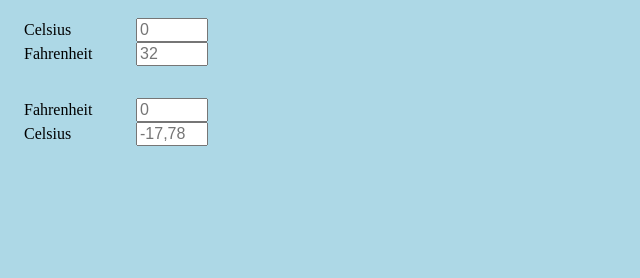
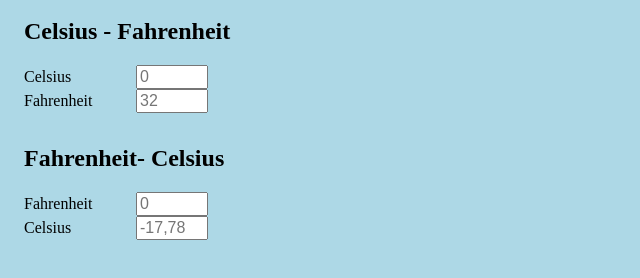
Before and after one commit to giuliadev95/Temperature_converter, a plain HTML site: page index.html in a window 1280 px wide. Shown: the part 72-350 px from the top of the page, without its empty margins (0-640 px from the left). Drawn offline with Linux system fonts and the light colour scheme.

Commit message:
removed console.log()

```diff
--- a/index.html
+++ b/index.html
@@ -9,7 +9,7 @@
 <body>
     <div class="container">
         <h1> Temperature converter</h1>
-
+        <h2>Celsius - Fahrenheit</h2>
         <form>
             <label for="celsius"> Celsius</label>
             <input type="number" id="celsius" placeholder="0" value="" oninput="convert()"> <!-- Celsius ° -->
@@ -22,6 +22,7 @@
    </div>
 
    <div class="container">
+        <h2>Fahrenheit- Celsius</h2>
         <form>
             <label for="fahrenheit-1">Fahrenheit</label>
             <input type="number" id="fahrenheit-1" placeholder="0" value="" oninput="reverse()">
--- a/script.js
+++ b/script.js
@@ -3,16 +3,9 @@
 function convert() {   // open function.
 
    var prompt = document.getElementById('celsius').value
-   console.log(prompt); // input value in Celsius.
-   console.log(typeof prompt); // In the first place, the input value is a 'text'= a string.
+   var celsiusNum = parseFloat(prompt); // Secondly, the input value gets converted into a number.
 
-
-   var celsiusNum = parseFloat(prompt); // Secondly, the input value gets converted into a number.
-   console.log(typeof celsiusNum);
-
-   console.log(celsiusNum);
    var result = celsiusNum * 9/5 + 32; // formula Celsius > Fahrenheit.
-   console.log(result);
 
    var fahrenheitOutput = document.getElementById('fahrenheit'); // use the "fahrenheit" input field to display the result.
    fahrenheitOutput.value = result.toFixed(1);  // display the result in the 'Fahrenheit' input field.
@@ -26,10 +19,8 @@ function convert() {   // open function.
 function reverse(){    // open function.
 
 var prompt = document.getElementById('fahrenheit-1').value;   // get the input value by id.
-console.log(typeof prompt);   // console.log the typeof the value.
 
 var fahrenheitNum = parseFloat(prompt);   // convert the value to string to number.
-console.log(typeof fahrenheitNum);   // console log typeof.
 
 var result = (fahrenheitNum - 32) * 5/9 ;  // take the value of Fahrenheit degrees and apply to them the conversion formula.
 
```
